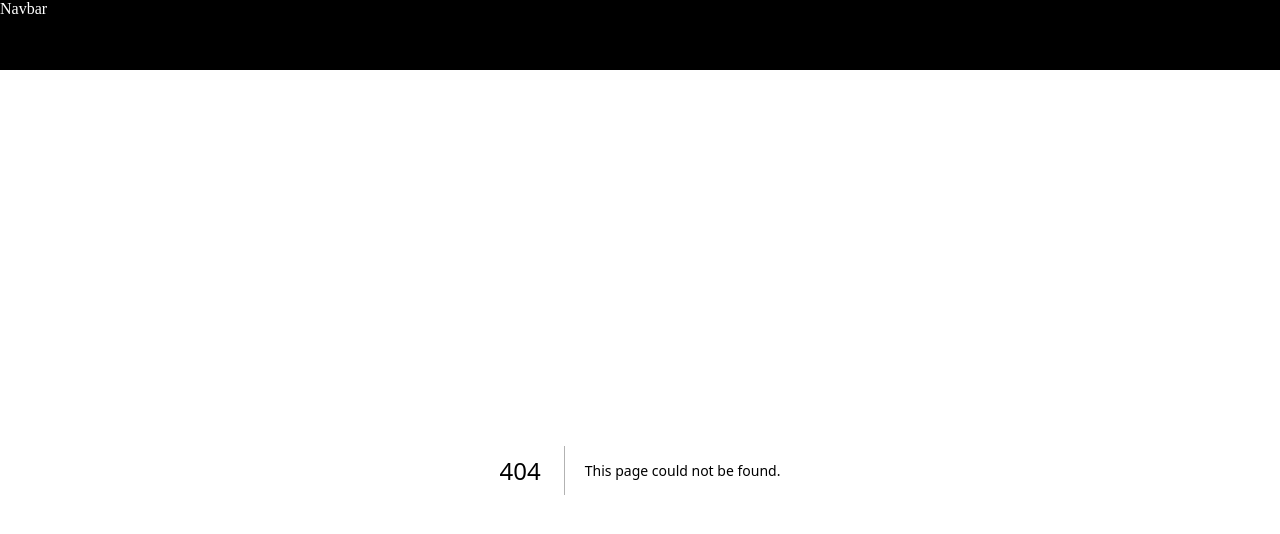
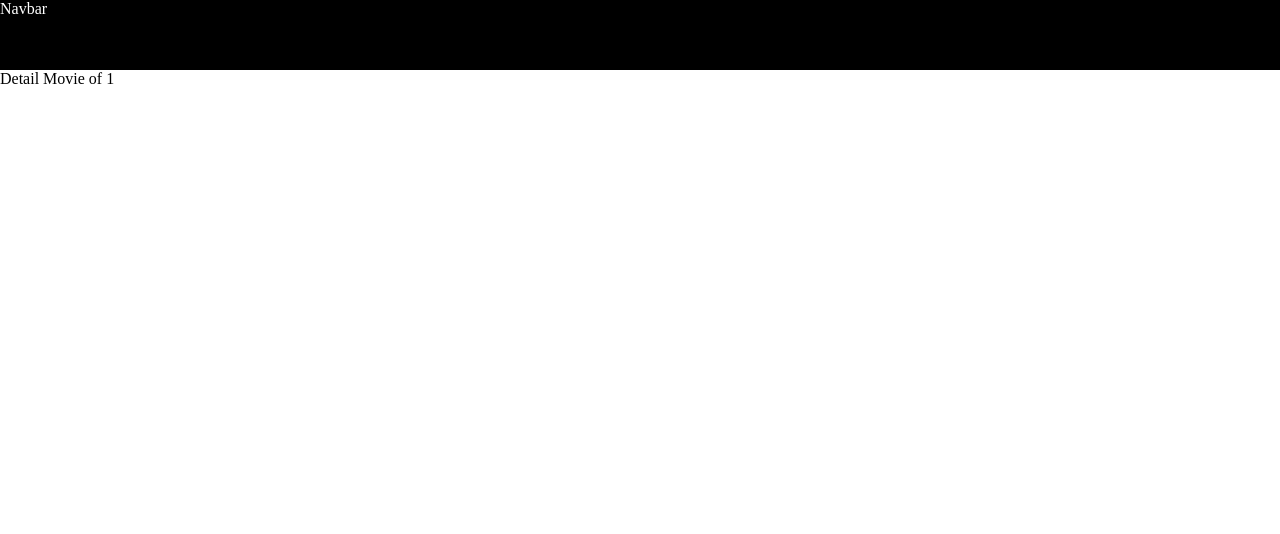
Before and after one commit to argianardi/sinauNextJs, a Next.js app: page /movies/1/1 in a window 1280 px wide. Before the commit this address had no page. Shown: the top 534 px of the page. Built offline with nearby package versions, Linux system fonts and the light colour scheme.

Commit message:
Feat: Add detail movie page

```diff
--- /dev/null
+++ b/src/pages/movies/[genre]/[movieTitle].tsx
@@ -0,0 +1,12 @@
+import { useRouter } from 'next/router';
+import React from 'react';
+
+const DetailMovie = () => {
+  const router = useRouter();
+  const movieTitle: string = router.query.movieTitle as string;
+  console.log(router.query);
+
+  return <div>Detail Movie of {movieTitle.split('-').join(' ')}</div>;
+};
+
+export default DetailMovie;
```
